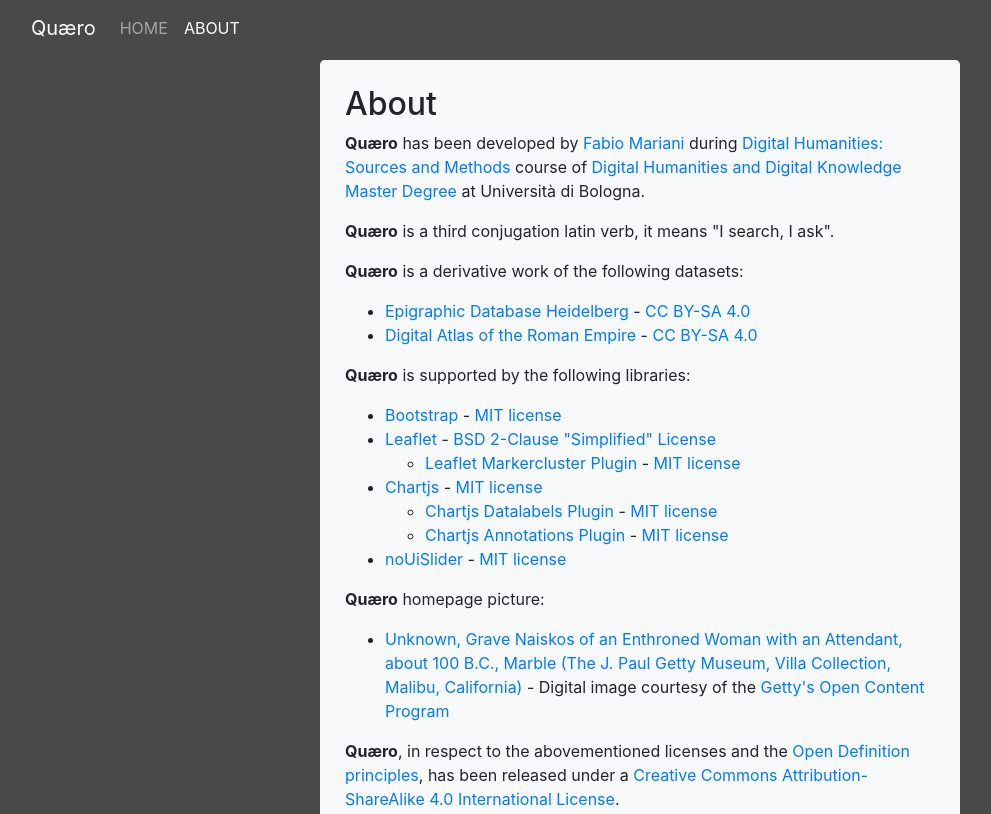
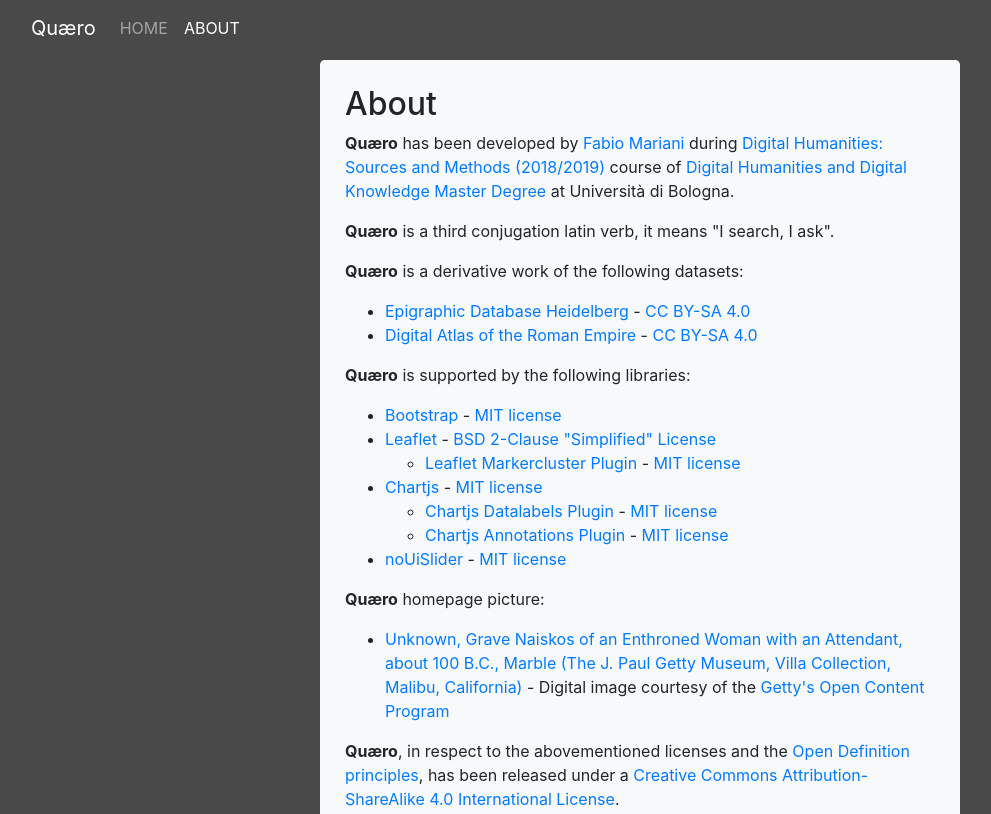
Before and after one commit to quaero-app/quaero-app.github.io, a plain HTML site: page about.html in a window 1280 px wide. Shown: the top 814 px of the page, without its empty margins (0-991 px from the left). Drawn offline with Linux system fonts and the light colour scheme.

Commit message:
Update about.html

```diff
--- a/about.html
+++ b/about.html
@@ -40,7 +40,7 @@
                 <div class="col-md-3"></div>
                 <div class="col-md-6 bg-light h-100" style="border-radius:.3rem .3rem 0 0; padding: 25px; height:100%">
                         <h2>About</h2>
-                        <p><b>Qu&#xe6;ro</b> has been developed by <a href="https://github.com/FabioMariani" target="_blank">Fabio Mariani</a> during <a href="https://www.unibo.it/it/didattica/insegnamenti/insegnamento/2018/412803" target="_blank">Digital Humanities: Sources and Methods</a> course of <a href="https://corsi.unibo.it/2cycle/DigitalHumanitiesKnowledge" target="_blank">Digital Humanities and Digital Knowledge Master Degree</a> at Università di Bologna.</p>
+                        <p><b>Qu&#xe6;ro</b> has been developed by <a href="https://github.com/FabioMariani" target="_blank">Fabio Mariani</a> during <a href="https://www.unibo.it/it/didattica/insegnamenti/insegnamento/2018/412803" target="_blank">Digital Humanities: Sources and Methods (2018/2019)</a> course of <a href="https://corsi.unibo.it/2cycle/DigitalHumanitiesKnowledge" target="_blank">Digital Humanities and Digital Knowledge Master Degree</a> at Università di Bologna.</p>
 
                         <p><b>Qu&#xe6;ro</b> is a third conjugation latin verb, it means "I search, I ask".</p>
 
```
